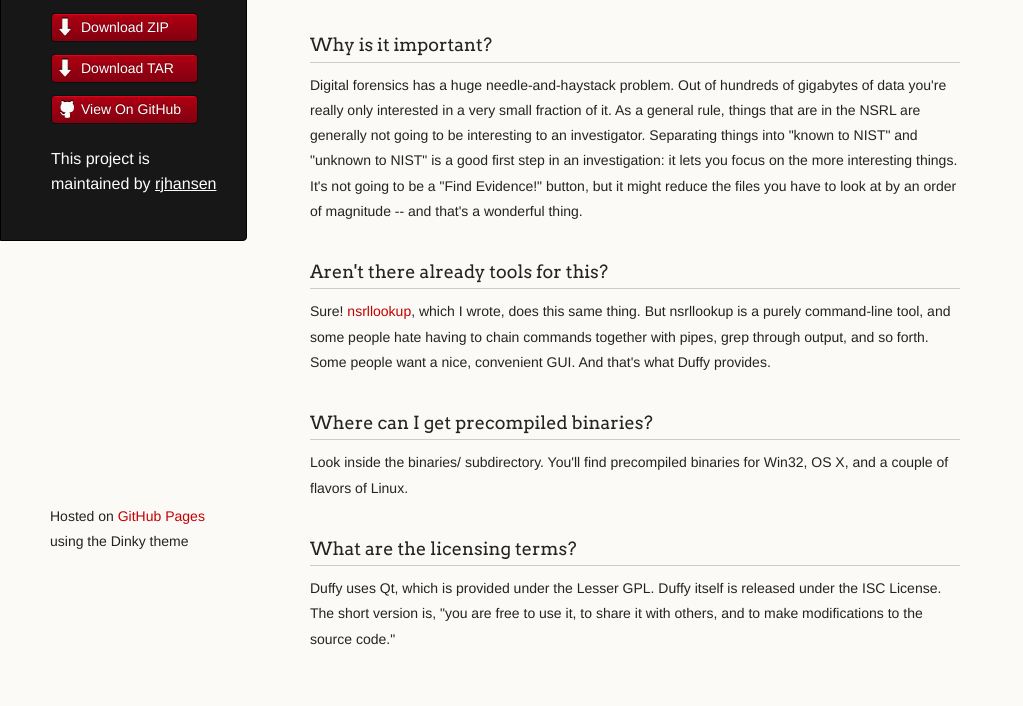
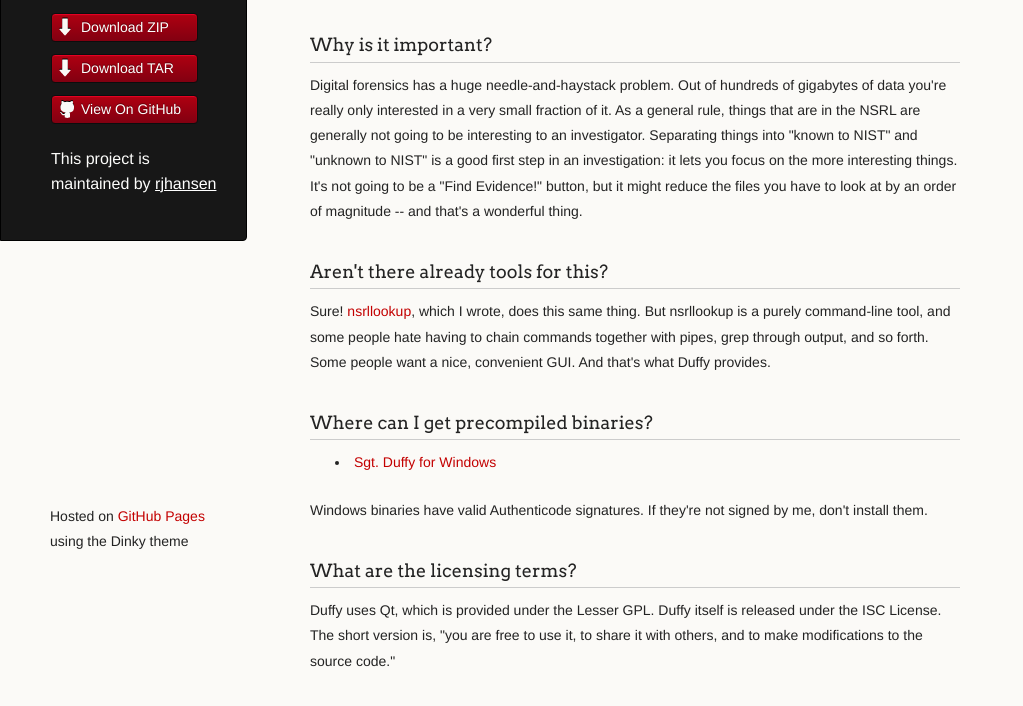
Before and after one commit to rjhansen/duffy, a plain HTML site: page index.html in a window 1280 px wide. Shown: the part 214-920 px from the top of the page, without its empty margins (0-1023 px from the left). Drawn offline with Linux system fonts and the light colour scheme.

```diff
--- a/index.html
+++ b/index.html
@@ -44,7 +44,9 @@
 
 <h3>Where can I get precompiled binaries?</h3>
 
-<p>Look inside the binaries/ subdirectory.  You'll find precompiled binaries for Win32, OS X, and a couple of flavors of Linux.</p>
+<ul>
+<li><a href="https://github.com/downloads/rjhansen/duffy/Sgt.%20Duffy%200.9.9.exe">Sgt. Duffy for Windows</a></li>
+</ul><p>Windows binaries have valid Authenticode signatures.  If they're not signed by me, don't install them.</p>
 
 <h3>What are the licensing terms?</h3>
 
```
Also changed, not shown: params.json (+1 -1 lines).
